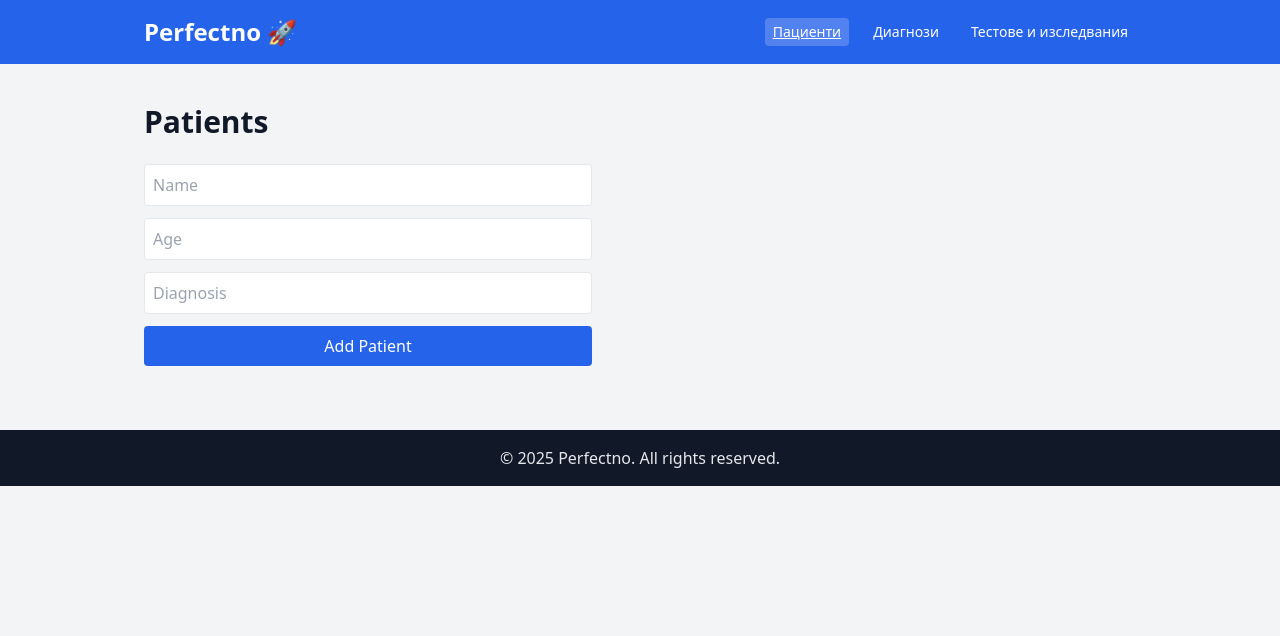
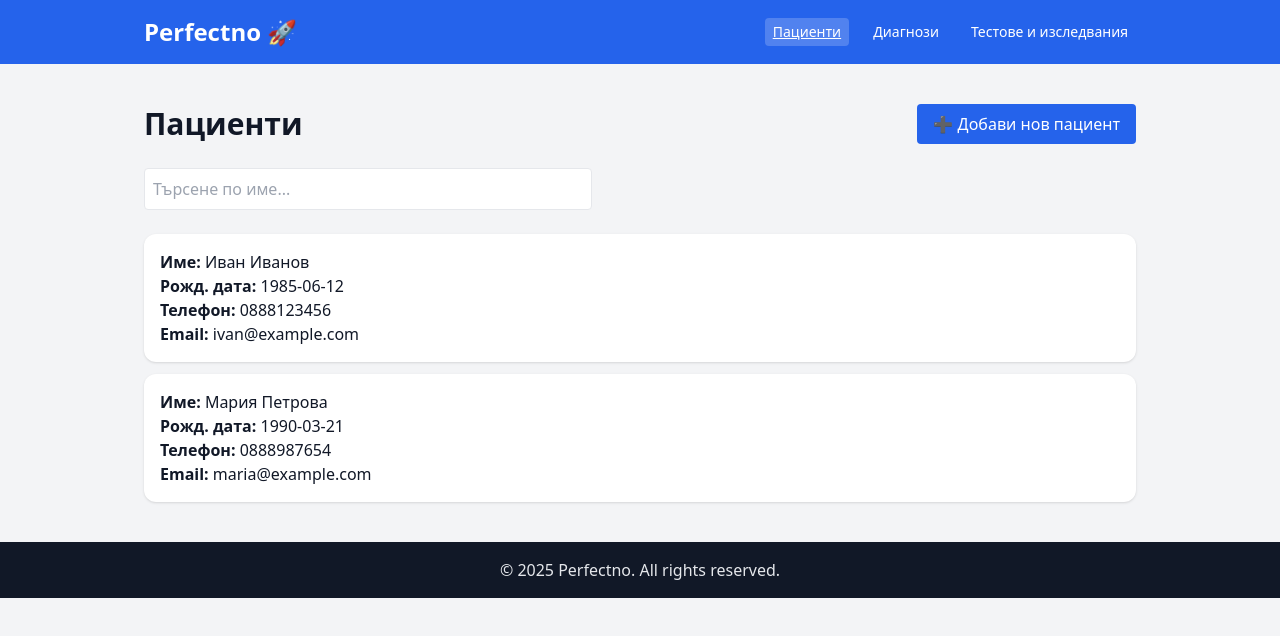
Before and after one commit to 230631040-maker/drkostadinov, a Next.js app: page /patients in a window 1280 px wide. Shown: the top 636 px of the page. Built offline with nearby package versions, Linux system fonts and the light colour scheme.

Commit message:
Update page.js

```diff
--- a/app/patients/page.js
+++ b/app/patients/page.js
@@ -1,53 +1,48 @@
 "use client";
 import { useState } from "react";
+import Link from "next/link";
 
 export default function Patients() {
-  const [patients, setPatients] = useState([]);
-  const [form, setForm] = useState({ name: "", age: "", diagnosis: "" });
+  const [patients, setPatients] = useState([
+    { id: 1, name: "Иван Иванов", birth: "1985-06-12", phone: "0888123456", email: "ivan@example.com" },
+    { id: 2, name: "Мария Петрова", birth: "1990-03-21", phone: "0888987654", email: "maria@example.com" },
+  ]);
 
-  function handleSubmit(e) {
-    e.preventDefault();
-    if (!form.name || !form.age || !form.diagnosis) return;
-    setPatients([...patients, { ...form, id: Date.now() }]);
-    setForm({ name: "", age: "", diagnosis: "" });
-  }
+  const [search, setSearch] = useState("");
+
+  const filtered = patients.filter(p =>
+    p.name.toLowerCase().includes(search.toLowerCase())
+  );
 
   return (
     <section className="grid gap-6">
-      <h2 className="text-3xl font-bold">Patients</h2>
+      <div className="flex justify-between items-center">
+        <h2 className="text-3xl font-bold">Пациенти</h2>
+        <Link href="/patients/new" className="bg-blue-600 text-white px-4 py-2 rounded">
+          ➕ Добави нов пациент
+        </Link>
+      </div>
 
-      <form onSubmit={handleSubmit} className="grid gap-3 max-w-md">
-        <input
-          className="border rounded p-2"
-          placeholder="Name"
-          value={form.name}
-          onChange={(e) => setForm({ ...form, name: e.target.value })}
-        />
-        <input
-          className="border rounded p-2"
-          placeholder="Age"
-          type="number"
-          value={form.age}
-          onChange={(e) => setForm({ ...form, age: e.target.value })}
-        />
-        <input
-          className="border rounded p-2"
-          placeholder="Diagnosis"
-          value={form.diagnosis}
-          onChange={(e) => setForm({ ...form, diagnosis: e.target.value })}
-        />
-        <button className="bg-blue-600 text-white px-4 py-2 rounded">
-          Add Patient
-        </button>
-      </form>
+      <input
+        type="text"
+        placeholder="Търсене по име..."
+        value={search}
+        onChange={(e) => setSearch(e.target.value)}
+        className="border rounded p-2 max-w-md"
+      />
 
       <div className="grid gap-3">
-        {patients.map((p) => (
-          <div key={p.id} className="rounded-xl bg-white p-4 shadow">
-            <p><strong>Name:</strong> {p.name}</p>
-            <p><strong>Age:</strong> {p.age}</p>
-            <p><strong>Diagnosis:</strong> {p.diagnosis}</p>
-          </div>
+        {filtered.map((p) => (
+          <Link
+            href={`/patients/${p.id}`}
+            key={p.id}
+            className="rounded-xl bg-white p-4 shadow hover:shadow-md"
+          >
+            <p><strong>Име:</strong> {p.name}</p>
+            <p><strong>Рожд. дата:</strong> {p.birth}</p>
+            <p><strong>Телефон:</strong> {p.phone}</p>
+            <p><strong>Email:</strong> {p.email}</p>
+          </Link>
         ))}
       </div>
     </section>
```
